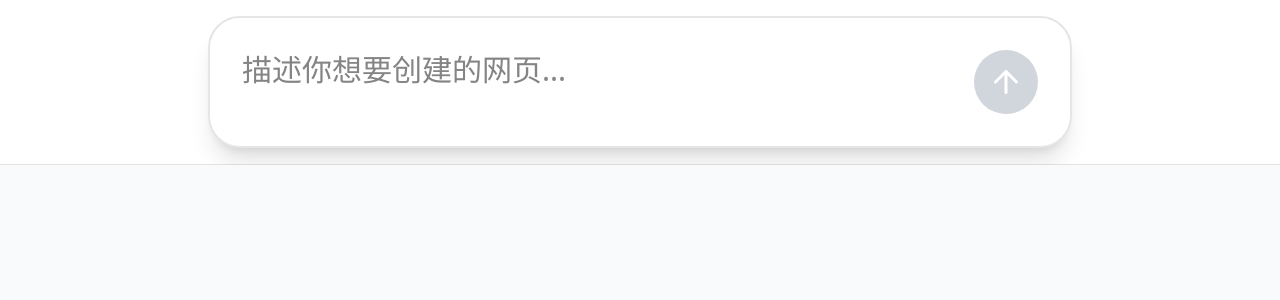
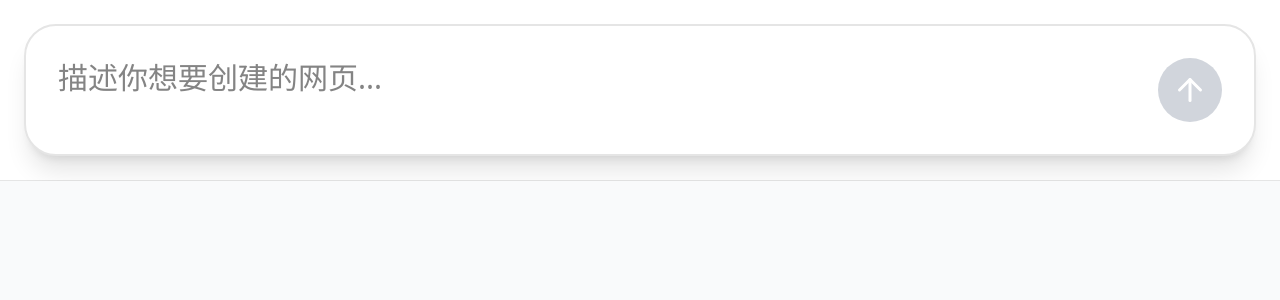
Before and after one commit to xun082/RWKV-code, a React app: page /chat in a window 1280 px wide. Shown: the top 300 px of the page. Built offline with nearby package versions, Linux system fonts and the light colour scheme; the HTML template or start-up script is replaced by a standard one.

Commit message:
Update ChatPage layout by increasing input area padding and enhancing prompt input handling with value and onChange props for improved user interaction.

```diff
--- a/src/pages/ChatPage.tsx
+++ b/src/pages/ChatPage.tsx
@@ -191,8 +191,10 @@ export const ChatPage = () => {
     <div className="flex flex-col h-screen bg-background dark:bg-[#1e1e1e]">
       {/* 顶部：输入区域 */}
       <div className="border-b border-border dark:border-gray-700 bg-white dark:bg-[#252525]">
-        <div className="max-w-4xl mx-auto p-4">
+        <div className="max-w-[1400px] mx-auto p-6">
           <ChatgptPromptInput
+            value={prompt}
+            onChange={(e) => setPrompt(e.target.value)}
             placeholder="描述你想要创建的网页..."
             onSubmit={handleGenerate}
             disabled={isGenerating}
```
